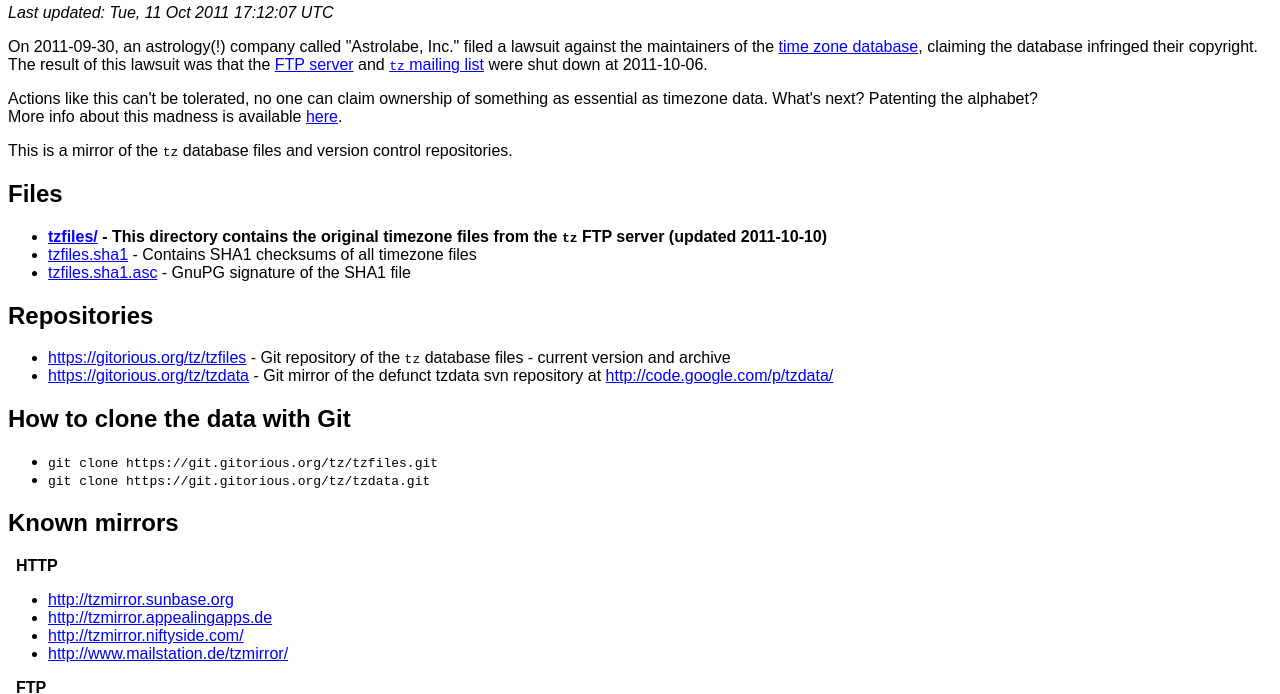
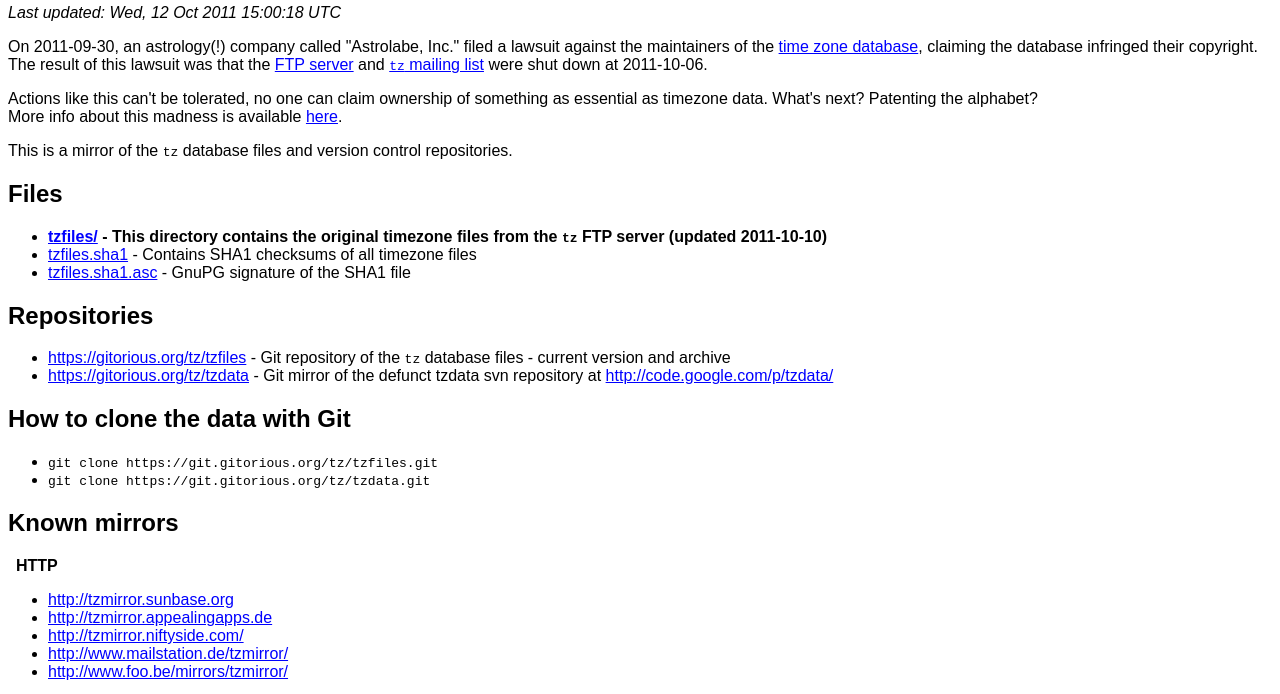
Before and after one commit to storytracer/tzmirror, a plain HTML site: page index.html in a window 1280 px wide. Shown: the part 61-755 px from the top of the page. Drawn offline with Linux system fonts and the light colour scheme.

Commit message:
index.html: Add another mirror, this time in Belgium
c0711202-f4e2-11e0-a2e5-fefdb24f8e10

```diff
--- a/index.html
+++ b/index.html
@@ -23,7 +23,7 @@
   <body>
 
     <h1>Mirror of the <code>tz</code> Database</h1>
-    <div><em>Last updated: Tue, 11 Oct 2011 17:12:07 UTC</em></div>
+    <div><em>Last updated: Wed, 12 Oct 2011 15:00:18 UTC</em></div>
 
     <p>On 2011-09-30, an astrology(!) company called "Astrolabe, Inc." filed a lawsuit against the maintainers of the <a href="http://www.twinsun.com/tz/tz-link.htm">time zone database</a>, claiming the database infringed their copyright.
     The result of this lawsuit was that the <a href="ftp://elsie.nci.nih.gov/pub">FTP server</a> and <a href="http://news.gmane.org/gmane.comp.time.tz"><code>tz</code> mailing list</a> were shut down at 2011-10-06.</p>
@@ -65,6 +65,7 @@
       <li><a href="http://tzmirror.appealingapps.de">http://tzmirror.appealingapps.de</a></li>
       <li><a href="http://tzmirror.niftyside.com/">http://tzmirror.niftyside.com/</a></li>
       <li><a href="http://www.mailstation.de/tzmirror/">http://www.mailstation.de/tzmirror/</a></li>
+      <li><a href="http://www.foo.be/mirrors/tzmirror/">http://www.foo.be/mirrors/tzmirror/</a></li>
     </ul>
 
     <h4>FTP</h4>
```
